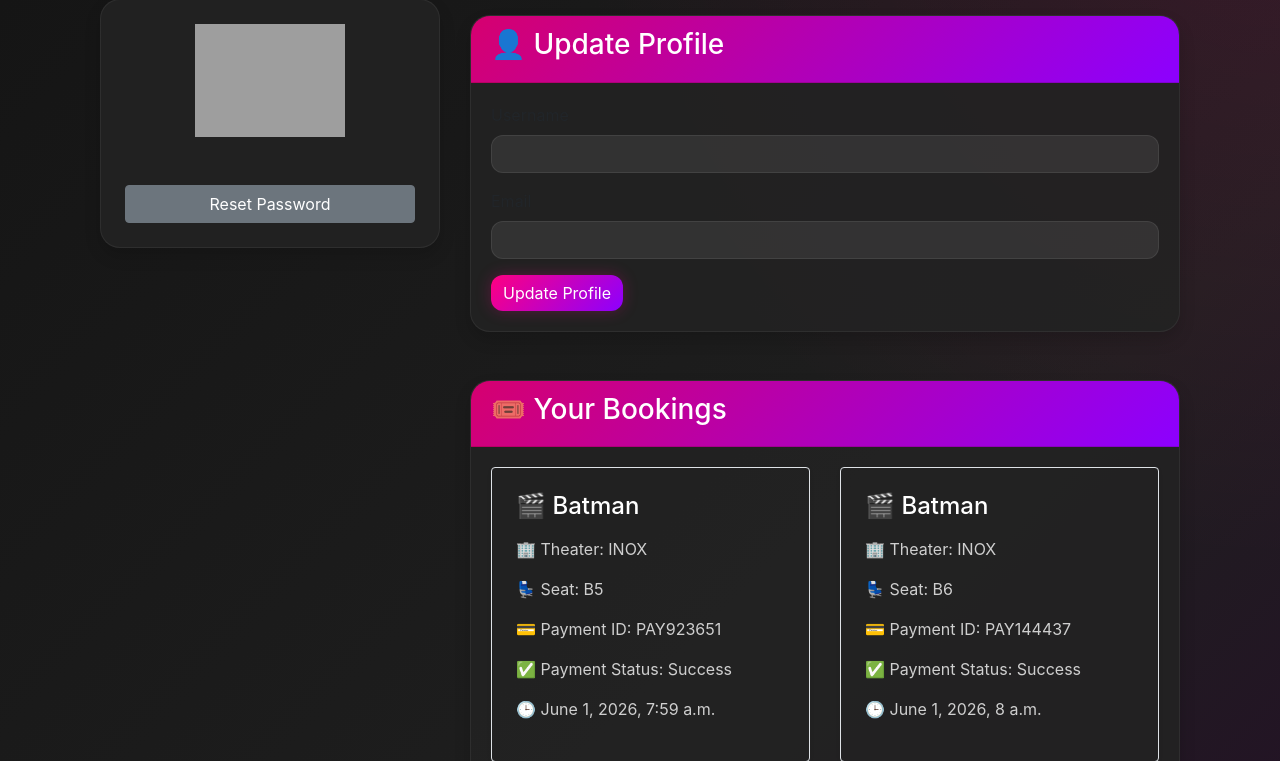
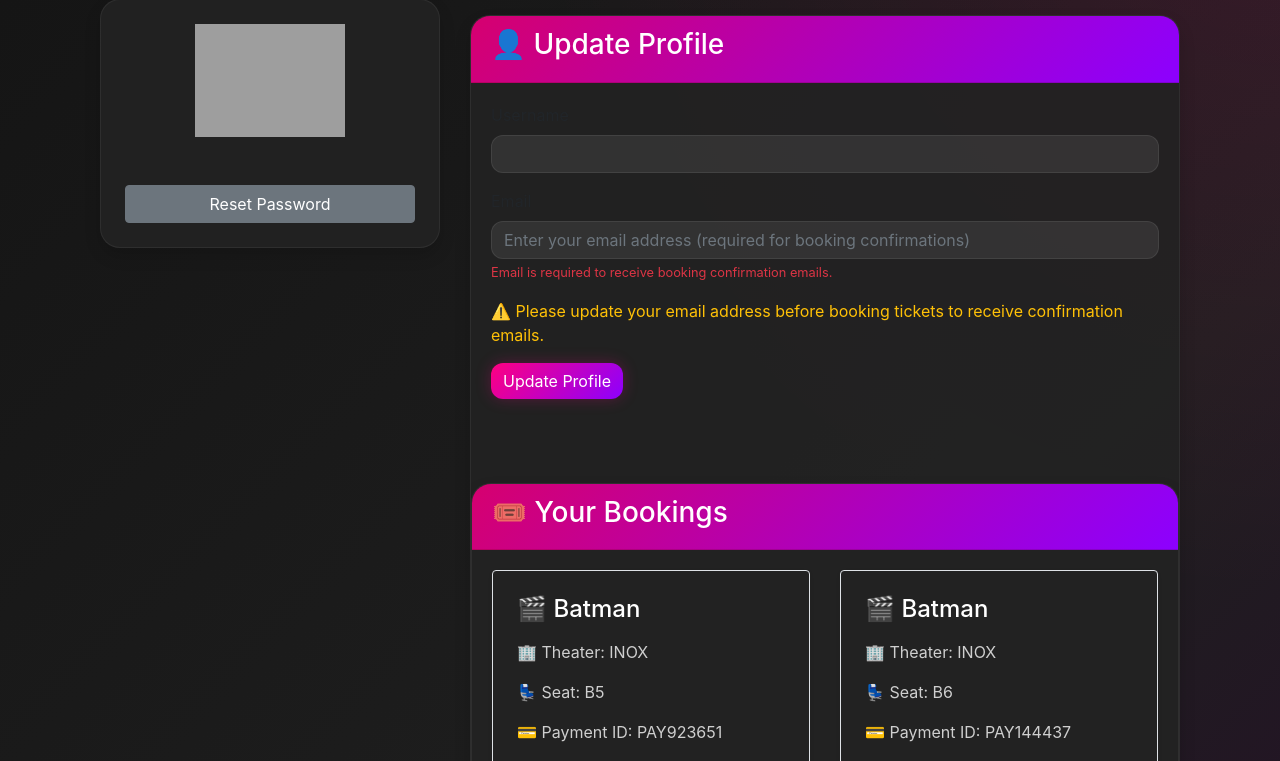
Before and after one commit to aiswariyaganesan1910-jpg/BookMySeat-PythonDjango, a Django app: template templates/users/profile.html in a window 1280 px wide. Shown: the part 150-911 px from the top of the page. Run offline with Django 5.2, Linux system fonts and the light colour scheme; the template is opened without the code that fills it: values that come from a table or form of the project are taken from there, others are empty; data comes from the database, SQL or seed files in the repository; both versions use the stored data as it was after the commit; some libraries are stand-ins or nearby versions; grey boxes are pictures that could not be loaded.

Commit message:
Improve profile email validation and user guidance

```diff
--- a/templates/users/profile.html
+++ b/templates/users/profile.html
@@ -98,15 +98,31 @@
         name="email"
         value="{{ request.user.email }}"
         class="form-control"
+        placeholder="Enter your email address (required for booking confirmations)"
+        required
     >
 
+   {% if not request.user.email %}
+
+<small class="text-danger">
+
+    Email is required to receive booking confirmation emails.
+
+</small>
+
+<p class="text-warning mt-3">
+
+    ⚠️ Please update your email address before booking tickets to receive confirmation emails.
+
+</p>
+
+  {% endif %}
+
+                        <div class="mt-3">
+    <button class="btn btn-primary">
+        Update Profile
+    </button>
 </div>
-
-                        <button class="btn btn-primary">
-
-                            Update Profile
-
-                        </button>
 
                     </form>
 
```
Also changed, not shown: db.sqlite3. Lines whose indentation alone changed are shown as unchanged.
